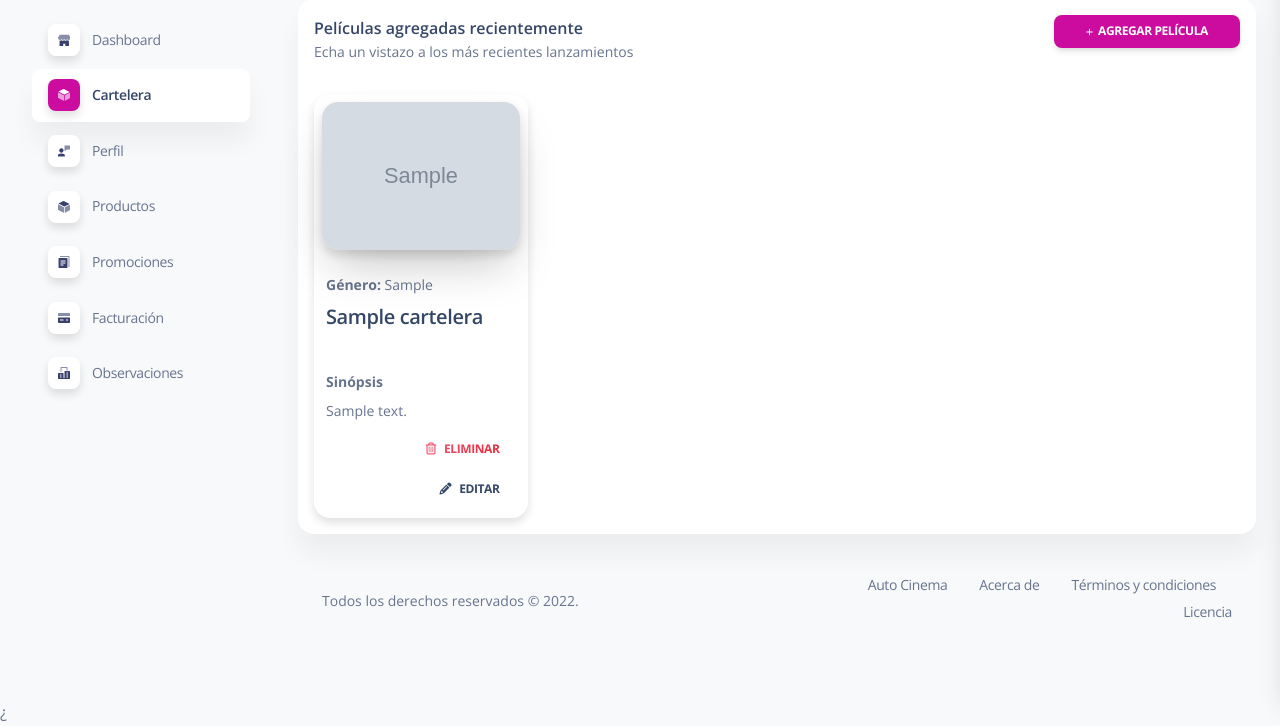
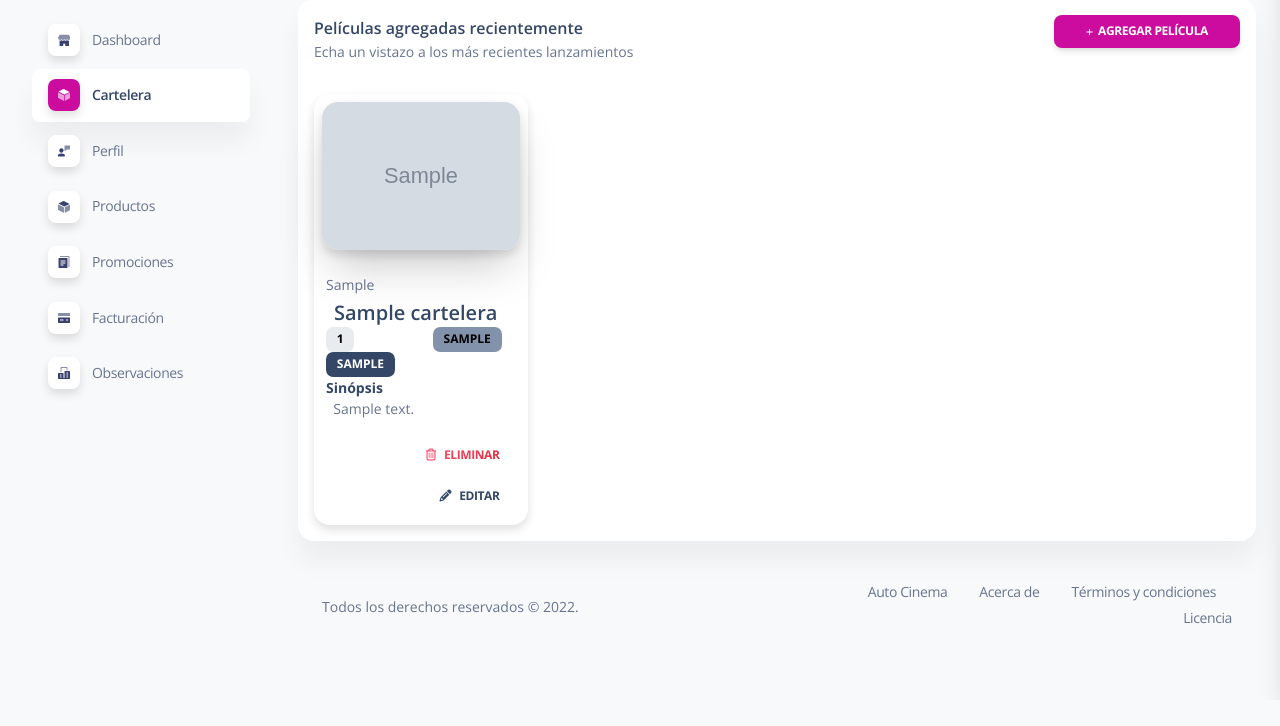
Before and after one commit to JalilManuel23/autocinema, a PHP site: page /pages/cartelera.php in a window 1280 px wide. Shown: the part 100-826 px from the top of the page. After the commit the page ends 778 px from the top, so only its background shows below. Run offline with PHP 8.4, Linux system fonts and the light colour scheme; tables that the repository leaves empty or names only in its code hold one stand-in row (values such as "Sample post"); grey boxes marked "Sample" are stand-in pictures; some libraries are stand-ins or nearby versions.

Commit message:
Se modifico card mostrar

```diff
--- a/pages/cartelera.php
+++ b/pages/cartelera.php
@@ -183,30 +183,33 @@ include("./partials/scripts.php");
                             </a>
                           </div>
                           <div class="card-body px-1 pb-0">
-                            <p class="text-muted mb-2 text-sm"><b>Género: </b> <?php echo $row['genero']; ?> </p>
-                            <a href="javascript:;">
-                              <h5>
-                                <?php echo $row['nombre']; ?>
-                              </h5>
-                            </a>
                             <div class="row">
-                              <div class="col mb-3">
-                                <!--<p class="text-muted mb-2 text-sm"><b>Horario: </b></p>-->
-                              </div>
-                              <div class="col mb-3">
-                                <!--<p class="text-muted mb-2 text-sm"></p>-->
+                              <div class="col">
+                                <p class="text-muted text-sm pb-0 mb-0"><?php echo $row['genero']; ?> </p>
                               </div>
                             </div>
                             <div class="row">
-                              <div class="col mb-3">
-                                  <!--<p class="text-muted mb-2 text-sm"></p>-->
-                              </div>
-                              <div class="col mb-3">
-                                <!--<p class="text-muted mb-2 text-sm"></p>-->
+                              <div class="col">
+                                <h5 class="ms-2 py-1 mb-0 pb-0"> <?php echo $row['nombre']; ?></h5>
                               </div>
                             </div>
-                            <p class="mb-2 text-sm"><b>Sinópsis</b></p>
-                            <p class="mb-2 text-sm"><?php echo $row['descripcion']; ?></p>
+                            <div class="row">
+                              <div class="col">
+                                <span class="badge text-bg-light"><?php echo $row['idioma']; ?></span>
+                              </div>
+                              <div class="col">
+                                <span class="badge text-bg-secondary"><?php echo $row['duracion']; ?></span>
+                              </div>
+                              <div class="col">
+                                <span class="badge text-bg-dark"><?php echo $row['formato']; ?></span>
+                              </div>
+                            </div>
+                            <div class="row">
+                              <div class="col">
+                              <p class="text-muted mb-3 text-sm"><strong class="text-dark">Sinópsis</strong><br> &nbsp;
+                              <?php echo $row['descripcion']; ?></p>
+                              </div>
+                            </div>
                             <div class="ms-auto text-end">
                               <a class="btn btn-link text-danger text-gradient px-3 mb-0" onclick="eliminar('<?php echo $row['id_cartelera'] ?>')" ><i class="far fa-trash-alt me-2"></i>Eliminar</a>
                               <button value="<?php echo $row['id_cartelera']; ?>" onclick="abrirEditar(<?php echo $row['id_cartelera']; ?>)"; class="btn btn-link text-dark px-3 mb-0" data-bs-toggle="modal" data-bs-target="#editar"><i class="fas fa-pencil-alt text-dark me-2" aria-hidden="true"></i>Editar</a>
@@ -352,7 +355,7 @@ include("./partials/scripts.php");
       ?>
     </div>
   </main>
-  ¿<?php
+  <?php
   include './partials/personalizacion.php';
   ?>
 
```
